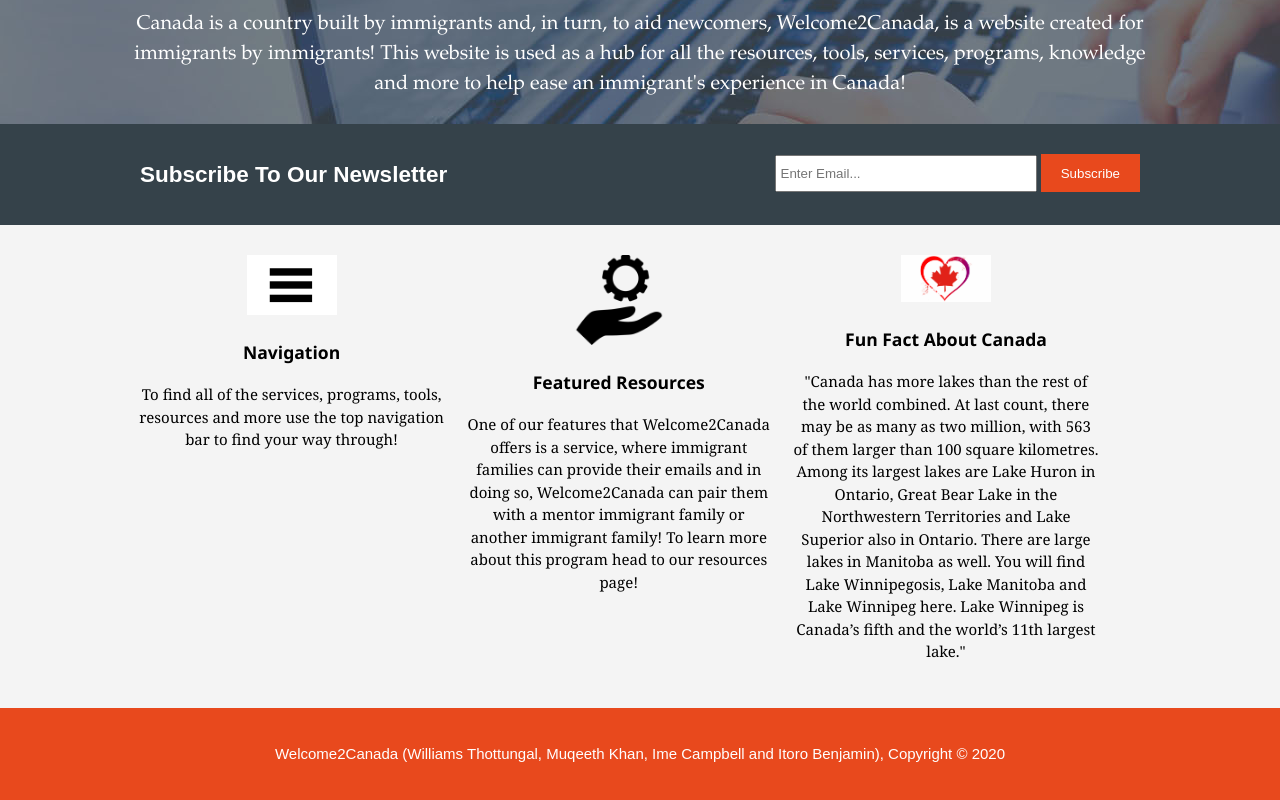
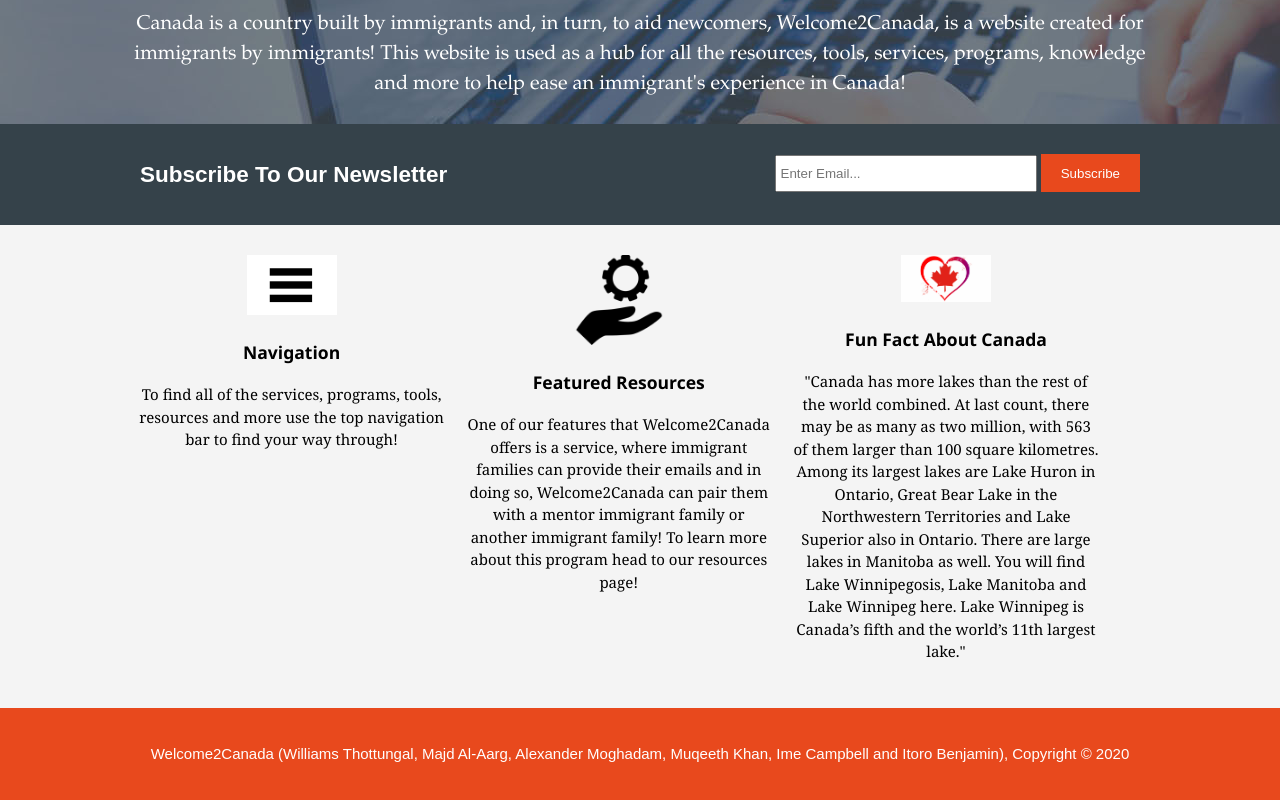
Before and after one commit to Welcome2Canada/Designs, a plain HTML site: page Welcome2Canada/index.html in a window 1280 px wide. Shown: the part 411-1211 px from the top of the page. Drawn offline with Linux system fonts and the light colour scheme.

Commit message:
Add files via upload

```diff
--- a/Welcome2Canada/index.html
+++ b/Welcome2Canada/index.html
@@ -63,7 +63,7 @@
     </section>
 
     <footer>
-      <p>Welcome2Canada (Williams Thottungal, Muqeeth Khan, Ime Campbell and Itoro Benjamin), Copyright &copy; 2020 </p>
+      <p>Welcome2Canada (Williams Thottungal, Majd Al-Aarg, Alexander Moghadam, Muqeeth Khan, Ime Campbell and Itoro Benjamin), Copyright &copy; 2020 </p>
     </footer>
   </body>
 </html>
```
